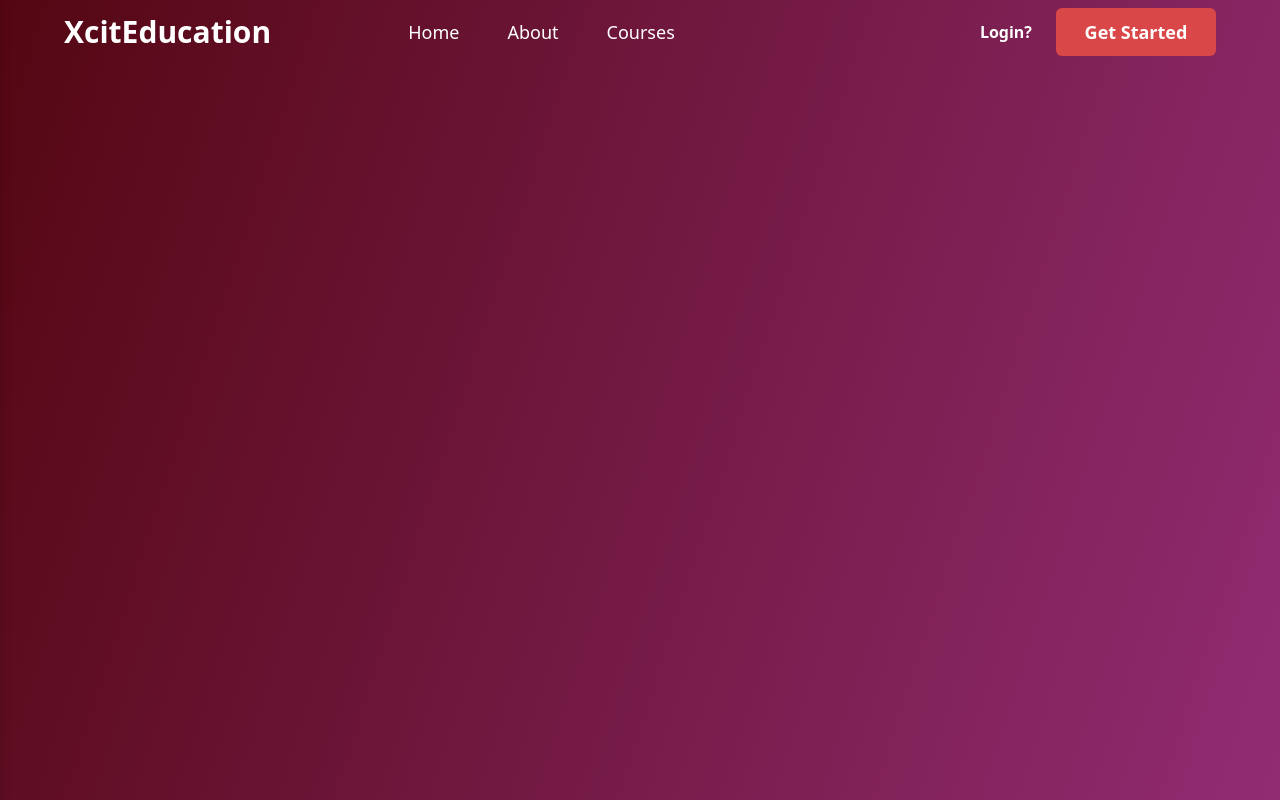
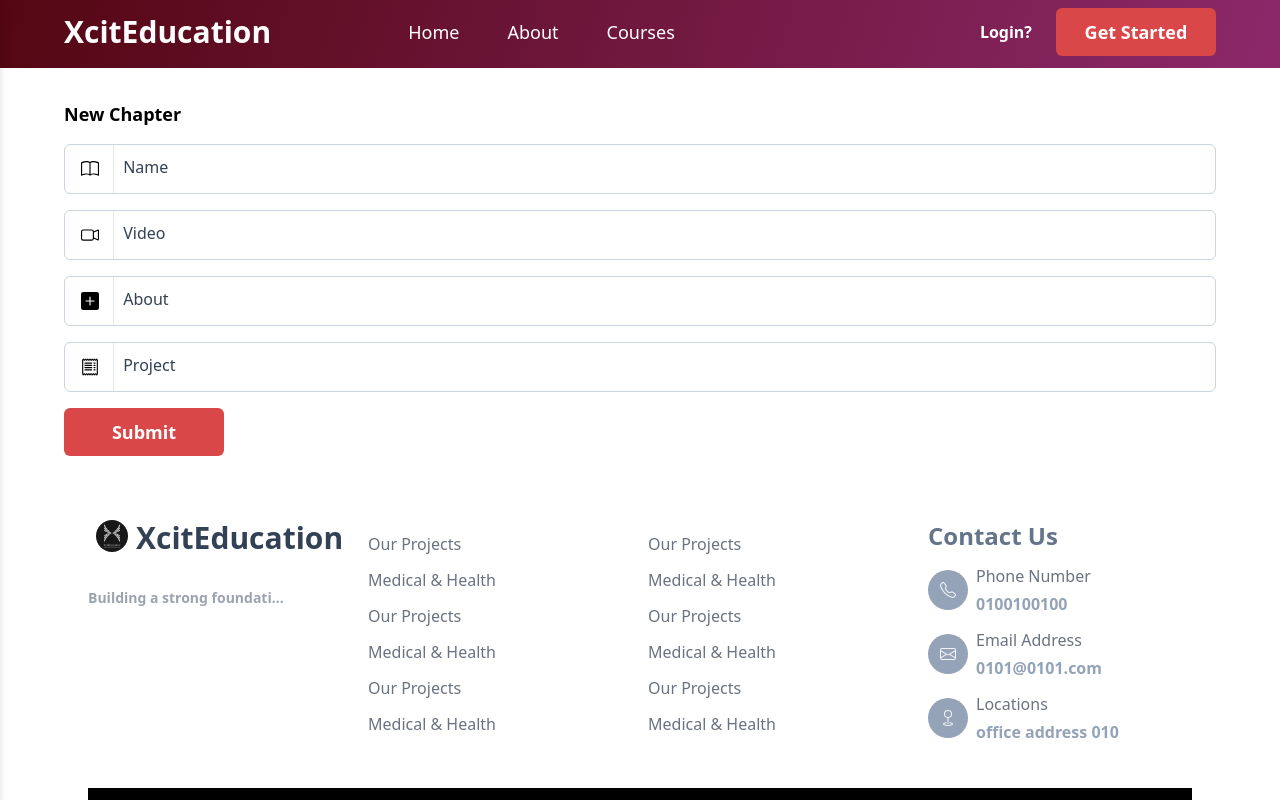
Before and after one commit to devjs1000/course-hub, a React (Vite) app: page /create-chapter/1 in a window 1280 px wide. Shown: the top 800 px of the page. Built offline with nearby package versions, Linux system fonts and the light colour scheme; no server answers.

Commit message:
createChapter completed

```diff
--- a/src/App.jsx
+++ b/src/App.jsx
@@ -78,7 +78,7 @@ function App() {
 
               <Route path="/Community" element={<Community />} />
               <Route path="/create-course" element={<CreateCourse />} />
-              <Route path="/create-chapter" element={<CreateChapter />} />
+              <Route path="/create-chapter/:id" element={<CreateChapter />} />
               <Route path="/create-quiz" element={<CreateQuiz />} />
               <Route path="/create-assignment" element={<CreateAssignment />} />
 
--- a/src/UI/FormControl.jsx
+++ b/src/UI/FormControl.jsx
@@ -21,6 +21,8 @@ import {
   PersonSquare,
   TagsFill,
   Book,
+  PlusSquareFill,
+  Receipt,
 } from "react-bootstrap-icons";
 
 function FormControl({ type, label, onChange, icon }) {
@@ -48,6 +50,8 @@ function FormControl({ type, label, onChange, icon }) {
   if (icon === "IMAGE") iconImg = <PersonSquare className={iconClass} />;
   if (icon === "TAGS") iconImg = <TagsFill className={iconClass} />;
   if (icon === "BOOK") iconImg = <Book className={iconClass} />;
+  if (icon === "ABOUT") iconImg = <PlusSquareFill className={iconClass} />;
+  if (icon === "PROJECT") iconImg = <Receipt className={iconClass} />;
 
   return (
     <div className="relative top-0 left-0 w-full">
--- a/src/components/CreateChapter.jsx
+++ b/src/components/CreateChapter.jsx
@@ -2,15 +2,16 @@ import React, { useState } from "react";
 import FormControl from "../UI/FormControl";
 import Button from "../UI/Button";
 import useStore from "../context/useStore";
-import { createCourseMutation } from "../graphql/Mutations";
+import { createChapterMutation } from "../graphql/Mutations";
 import { useMutation } from "@apollo/client";
+import { useParams } from "react-router-dom";
 
 const CreateChapter = () => {
   const { user } = useStore();
+  const { id } = useParams();
 
   const [formData, setFormData] = useState({});
-  const [createCourse] = useMutation(createCourseMutation);
-  const [isImageSelected, setImageSelected] = useState(false);
+  const [createChapter] = useMutation(createChapterMutation);
 
   const handleChange = (e) => {
     let name = e.target.name;
@@ -20,12 +21,11 @@ const CreateChapter = () => {
 
   const handleSubmit = (e) => {
     e.preventDefault();
-    createCourse({
+    createChapter({
       variables: {
         ...formData,
         teacherId: user.id,
-        // image:
-        //   "https://cdn.pixabay.com/photo/2015/04/23/22/00/tree-736885__480.jpg",
+        courseId: id,
       },
     });
   };
@@ -39,31 +39,25 @@ const CreateChapter = () => {
             onChange={handleChange}
             type="text"
             label="name"
-            icon=""
+            icon="BOOK"
           />
           <FormControl
             onChange={handleChange}
             type="text"
-            label="description"
-            icon="TAGLINE"
-          />
-          <FormControl
-            type="text"
-            onChange={handleChange}
-            label="tags"
-            icon="TAGS"
-          />
-          <FormControl
-            type="text"
-            onChange={handleChange}
-            label="category"
-            icon=""
+            label="video"
+            icon="VIDEO"
           />
           <FormControl
             type="text"
             onChange={handleChange}
             label="about"
-            icon=""
+            icon="ABOUT"
+          />
+          <FormControl
+            type="text"
+            onChange={handleChange}
+            label="project"
+            icon="PROJECT"
           />
 
           <Button type="submit" isWidthFull={true} isPrimary={true}>
--- a/src/components/CreateCourse.jsx
+++ b/src/components/CreateCourse.jsx
@@ -2,8 +2,6 @@ import React, { useState } from "react";
 import FormControl from "../UI/FormControl";
 import Button from "../UI/Button";
 // import { createCourse } from "../fetch/courseApi";
-import { uploadImage } from "../fetch/cloudinaryApi";
-import { Upload } from "react-bootstrap-icons";
 import useStore from "../context/useStore";
 import { createCourseMutation } from "../graphql/Mutations";
 import { useMutation } from "@apollo/client";
@@ -79,7 +77,7 @@ export default () => {
             type="text"
             onChange={handleChange}
             label="about"
-            icon=""
+            icon="ABOUT"
           />
           <FormControl
             type="number"
--- a/src/components/courses/CourseCard.jsx
+++ b/src/components/courses/CourseCard.jsx
@@ -19,7 +19,7 @@ const CourseCard = ({ id, drill = false, userRole }) => {
       <Link
         to={
           userRole === "teacher"
-            ? "/create-chapter"
+            ? `/create-chapter/${current?.id}`
             : `coursedetails/${current?.id}`
         }
       >
--- a/src/components/profile/MyCourses.jsx
+++ b/src/components/profile/MyCourses.jsx
@@ -4,7 +4,6 @@ import "swiper/css";
 import "swiper/css/navigation";
 import { Navigation } from "swiper";
 import CourseCard from "../courses/CourseCard";
-import OngoingCourseCard from "./OngoingCourseCard";
 import { userOrdersQuery } from "../../graphql/Queries";
 import { useQuery } from "@apollo/client";
 import useStore from "../../context/useStore";
@@ -22,7 +21,7 @@ function MyCourses() {
   });
 
   useEffect(() => {
-    console.log(user, "teacher");
+    console.log(user);
     if (data != null && data != undefined) {
       setMyCourses(data.getUserOrders);
     }
```
